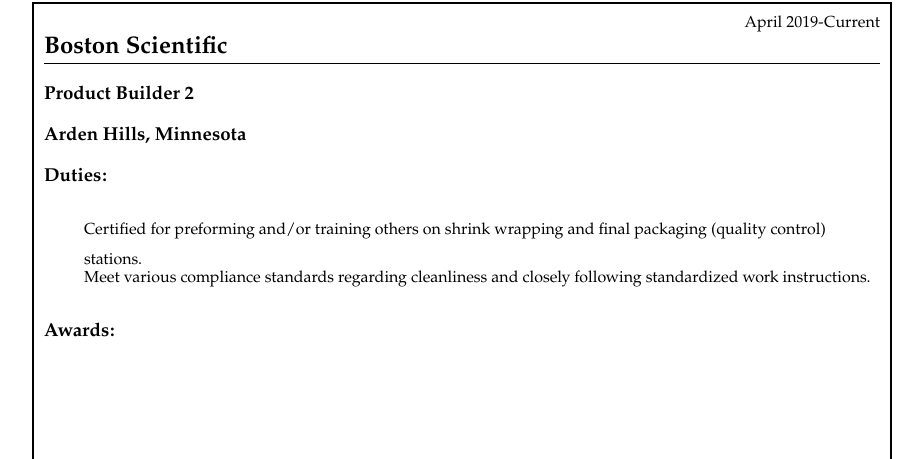
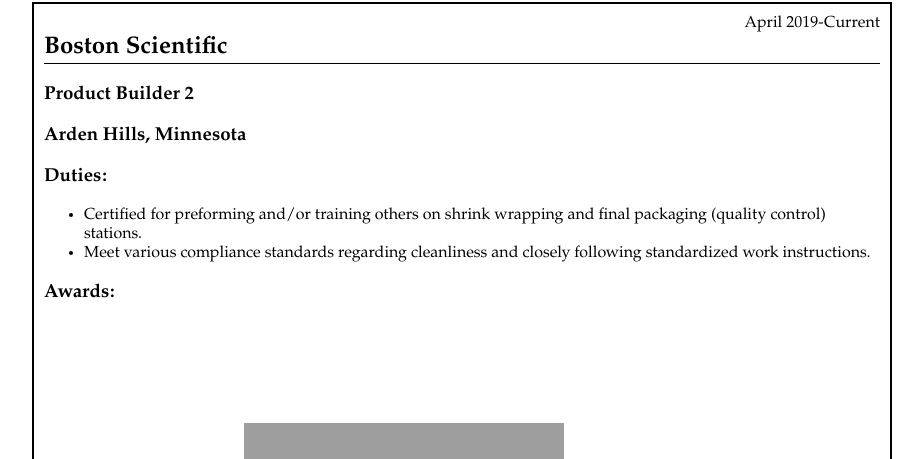
Before and after one commit to leahbrenny/leahbrenny.github.io, a plain HTML site: page index.html in a window 1280 px wide. Shown: the part 279-738 px from the top of the page, without its empty margins (178-1101 px from the left). Drawn offline with Linux system fonts and the light colour scheme; grey boxes are pictures that could not be loaded.

Commit message:
Update style.css

```diff
--- a/style.css
+++ b/style.css
@@ -121,22 +121,3 @@ img:hover {
    margin-right: 0px;
    margin-left: 0px;
 }
-
-
-ul li {
-    display: block;
-    height: 3em;
-    line-height: 12px;
-}
-
-ul li span {
-    display: inline-block;
-    vertical-align: middle;
-}
-
-ul li:before{
-    content: '';
-    display: inline-block;
-    vertical-align: middle;
-    height: 100%;
-}
```
